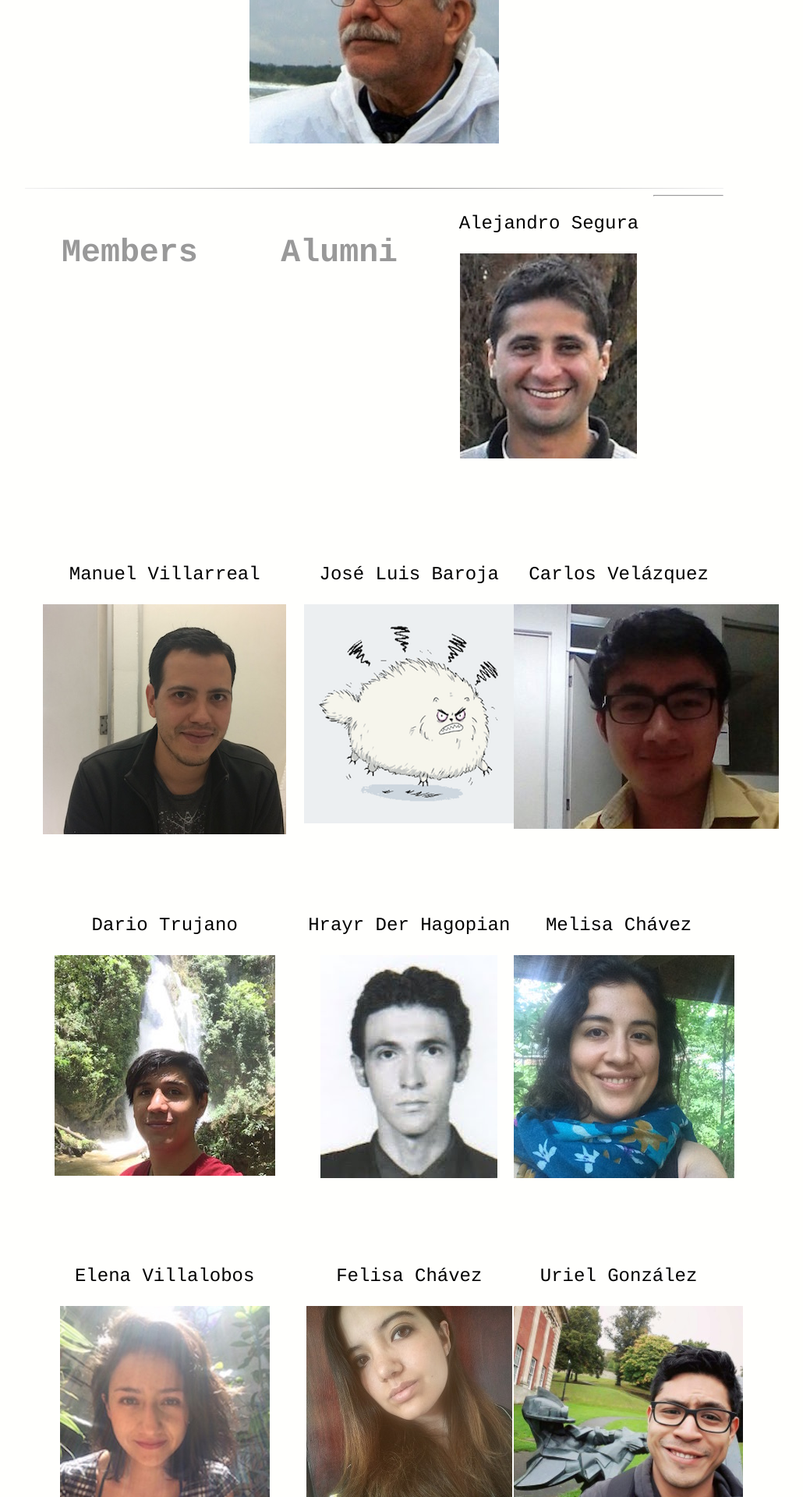
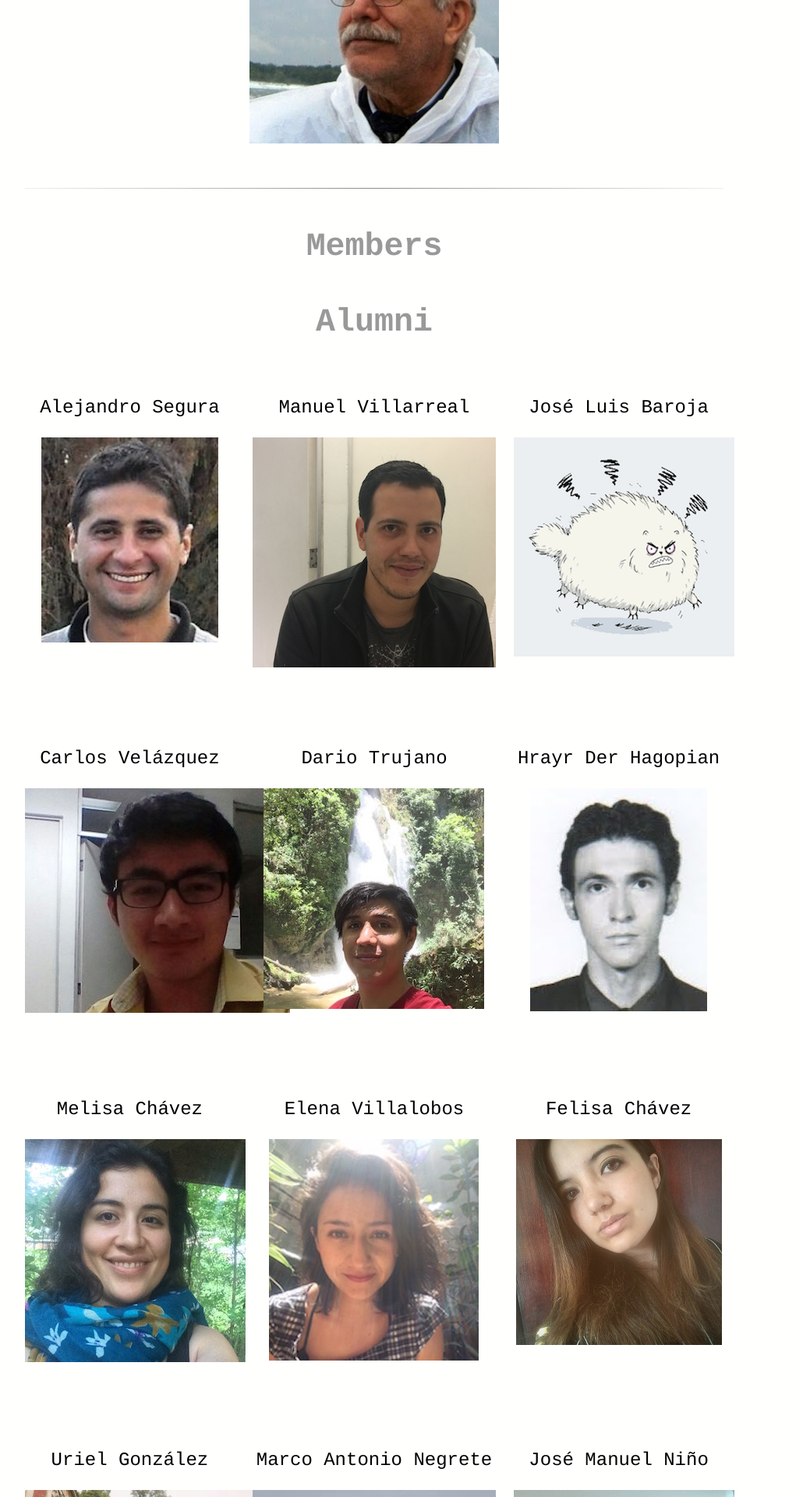
Before and after one commit to BouzasLab25/bouzaslab25.github.io, a Jekyll site: the page built from people/index.html, in a window 1280 px wide. Shown: the part 550-2470 px from the top of the page at 78% size, without its empty margins (160-1190 px from the left). Built offline with Jekyll 4.4.1, drawn with Linux system fonts in a browser that asks for light colours.

Commit message:
Update index.html

```diff
--- a/people/index.html
+++ b/people/index.html
@@ -10,12 +10,9 @@
   </div>
 
 <hr class="style14">
-  <div class="left">
-<a href=""><h3>Members</h3></a>
-   </div>
-  <div class="right">
-<a href=""><h3>Alumni</h3></a>
-  </div>
+
+<a href=""><h3>Members</h3></a>   <a href=""><h3>Alumni</h3></a>
+
 
   <div class="left">
    <p><a class='lu' href="/people/alejandro.html">Alejandro Segura</a></p>
```
